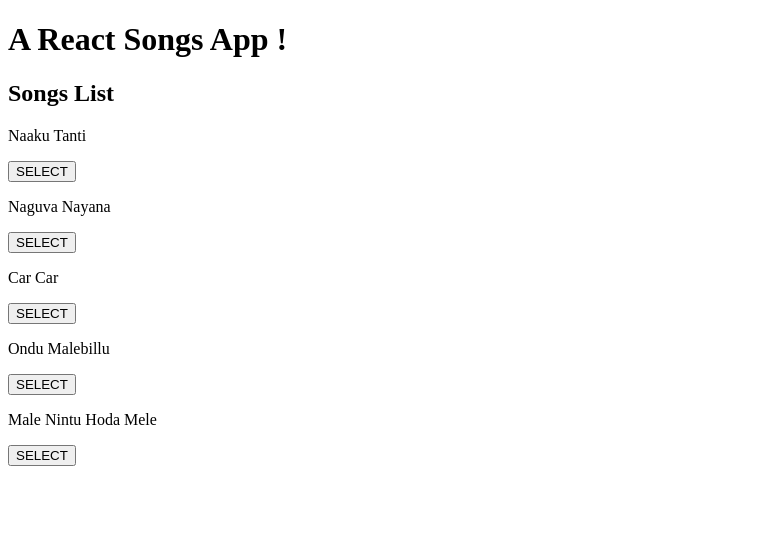
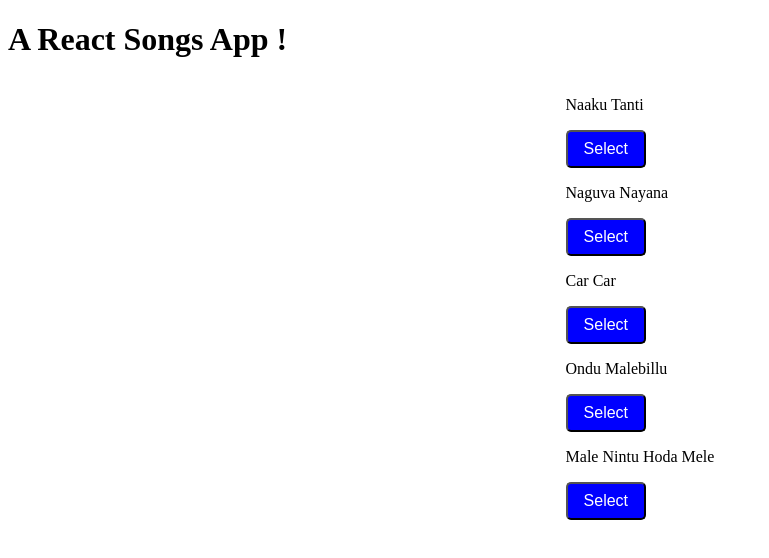
Before and after one commit to smarigowda/modernReactSongs, a React (Create React App) app: page / in a window 1280 px wide. Shown: the top 558 px of the page, without its empty margins (0-769 px from the left). Built offline with nearby package versions, Linux system fonts and the light colour scheme.

Commit message:
wiring dispatch to props

```diff
--- a/package.json
+++ b/package.json
@@ -3,6 +3,7 @@
   "version": "0.1.0",
   "private": true,
   "dependencies": {
+    "node-sass": "^4.11.0",
     "react": "^16.8.6",
     "react-dom": "^16.8.6",
     "react-redux": "^7.0.2",
--- a/src/components/SongList.js
+++ b/src/components/SongList.js
@@ -1,24 +1,33 @@
 import React from 'react';
 import { connect } from 'react-redux';
+import { selectSong } from '../actions';
+import { container } from './SongList.module.scss';
 
-const SongList = ({ songs }) => {
+const SongList = ({ songs, selectSong }) => {
     return (
-        <div>
-            <h2>Songs List</h2>
+        <div className={container}>
             {
                 songs.map(d =>
-                    <div>
-                        <p>{d.title}</p><button>SELECT</button>
+                    <div key={d.title}>
+                        <p>{d.title}</p>
+                        <button onClick={() => selectSong(d.title) }>Select</button>
                     </div>)
             }
         </div>
     )
 };
 
-const mapStateToProps = state => {
+const msp = state => {
+    console.log(state);
     return {
         songs: state.songs
     }
 };
 
-export default connect(mapStateToProps)(SongList);
+const mdp = dispatch => {
+    return {
+        selectSong: title => dispatch(selectSong(title))
+    }
+}
+
+export default connect(msp, mdp)(SongList);
--- /dev/null
+++ b/src/components/SongList.module.scss
@@ -0,0 +1,18 @@
+.container {
+    padding: 0 calc(50% - 250px);
+    display: grid;
+    justify-content: center;
+    max-width: 90%;
+
+    & button {
+        padding: .5rem 1rem;
+        font-size: 1rem;
+        background-color: blue;
+        color: white;
+        border-radius: 5px;
+
+        &:focus {
+            outline: none;
+        }
+    }
+}
```
Also changed, not shown: 1 other file (tests, documents, lock files or other folders).
